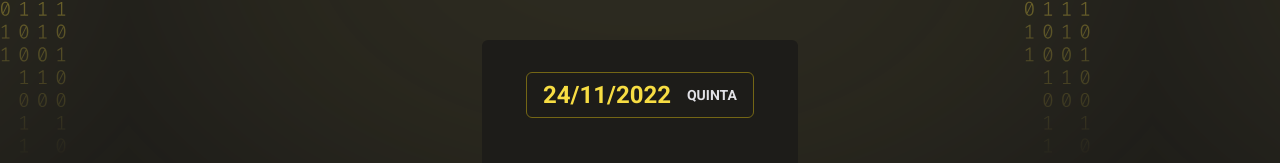
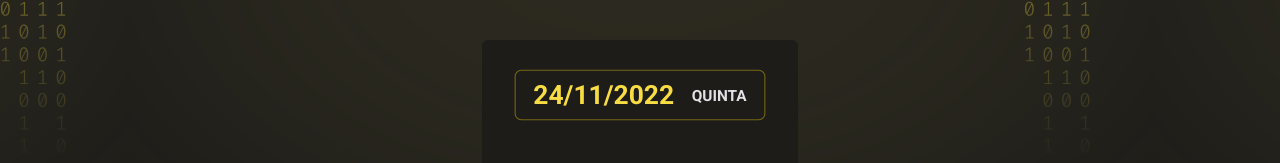
Before and after one commit to JairTorezone/calendario-copa, a plain HTML site: page index.html in a window 1280 px wide. In both pictures the pointer is over the element 639 px from the left and 238 px from the top of the page. Shown: the part 143-306 px from the top of the page. Drawn offline with Linux system fonts and the light colour scheme.

Commit message:
transition

```diff
--- a/style.css
+++ b/style.css
@@ -89,3 +89,15 @@ header {
   line-height: 125%;
   color: #e1e1e6;
 }
+
+.card h2:hover,
+.card ul li strong:hover,
+.card ul li img:hover {
+  transform: scale(1.1);
+}
+
+.card h2,
+.card ul li strong,
+.card ul li img {
+  transition: transform 0.3s;
+}
```
